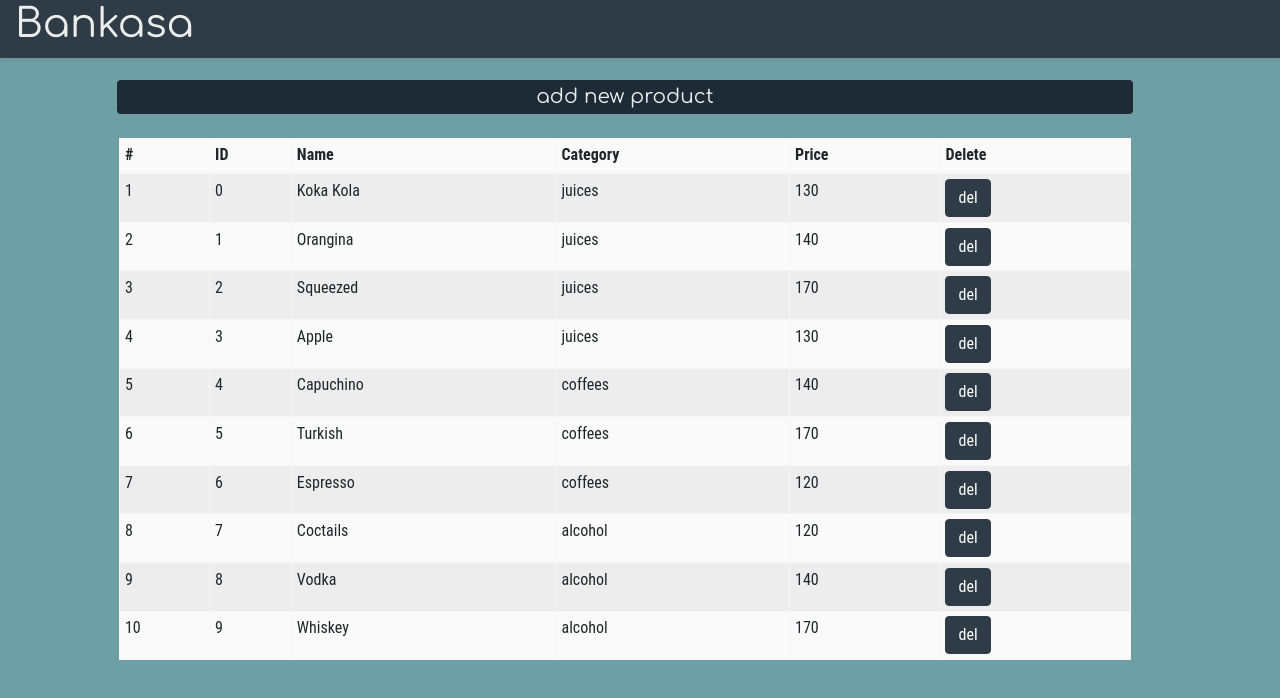
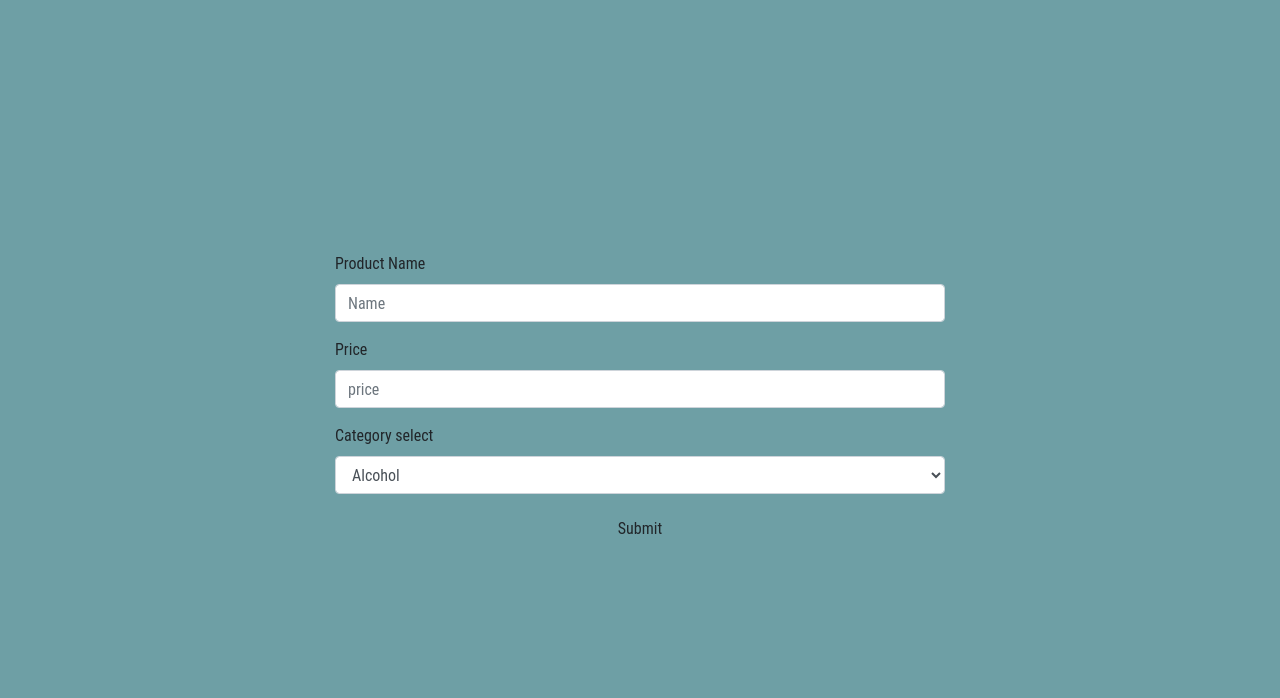
Before and after one commit to Bankacha/bankasa, a React (Create React App) app: page / in a window 1280 px wide. Shown: the top 698 px of the page. Built offline with nearby package versions, Linux system fonts and the light colour scheme.

Commit message:
productCreate admin

```diff
--- a/src/App.js
+++ b/src/App.js
@@ -19,8 +19,8 @@ function App() {
 
             {/* ADMIN PAGES */}
 
-            <Products></Products>
-            {/* <ProductCreate></ProductCreate> */}
+            {/* <Products></Products> */}
+            <ProductCreate></ProductCreate>
         </Container>
     );
 }
--- a/src/admin/pages/ProductCreate.js
+++ b/src/admin/pages/ProductCreate.js
@@ -13,7 +13,7 @@ export const ProductCreate = () => {
     const { register, handleSubmit, watch, errors, reset } = useForm({
         defaultValues: {
             name: null,
-            price: 0,
+            price: null,
             category: categories[0].value
         }
     });
@@ -24,26 +24,32 @@ export const ProductCreate = () => {
         reset()
     }
 
+    watch("name")
     return (
         <Row className="h-100 bg-warning align-items-center justify-content-center">
             <Col sm={6}>
                 <Form onSubmit={handleSubmit(onSubmit)}>
-                    <Form.Group>
+                    <Form.Group className=''>
                         <Form.Label>Product Name</Form.Label>
                         <Form.Control name='name' type="text" placeholder="Name" ref={register({ required: true })} />
-                        {errors.name ? <span>This is invalid</span> : ''}
+                        <Form.Text className="text-danger text-muted">
+                            {errors.name && "product name is required!"}
+                        </Form.Text>
                     </Form.Group>
 
-                    <Form.Group>
+                    <Form.Group className=''>
                         <Form.Label>Price</Form.Label>
-                        <Form.Control name='price' type="number" placeholder="price" ref={register({ required: true })} />
+                        <Form.Control className='' name='price' type="number" placeholder="price" ref={register({ required: true })} />
+                        <small id="passwordHelp" className="text-danger">
+                            {errors.name && "product price is required!"}
+                        </small>
                     </Form.Group>
 
-                    <Form.Group controlId="exampleForm.ControlSelect1">
+                    <Form.Group className=''>
                         <Form.Label>Category select</Form.Label>
                         <Form.Control name='category' as="select" defaultValue="pick one" ref={register({ required: true })}>
                             {
-                                categories?.map((c, i) => <option value={c.value}>{c.name}</option>)
+                                categories?.map((c, i) => <option key={i} value={c.value}>{c.name}</option>)
                             }
 
                         </Form.Control>
```
